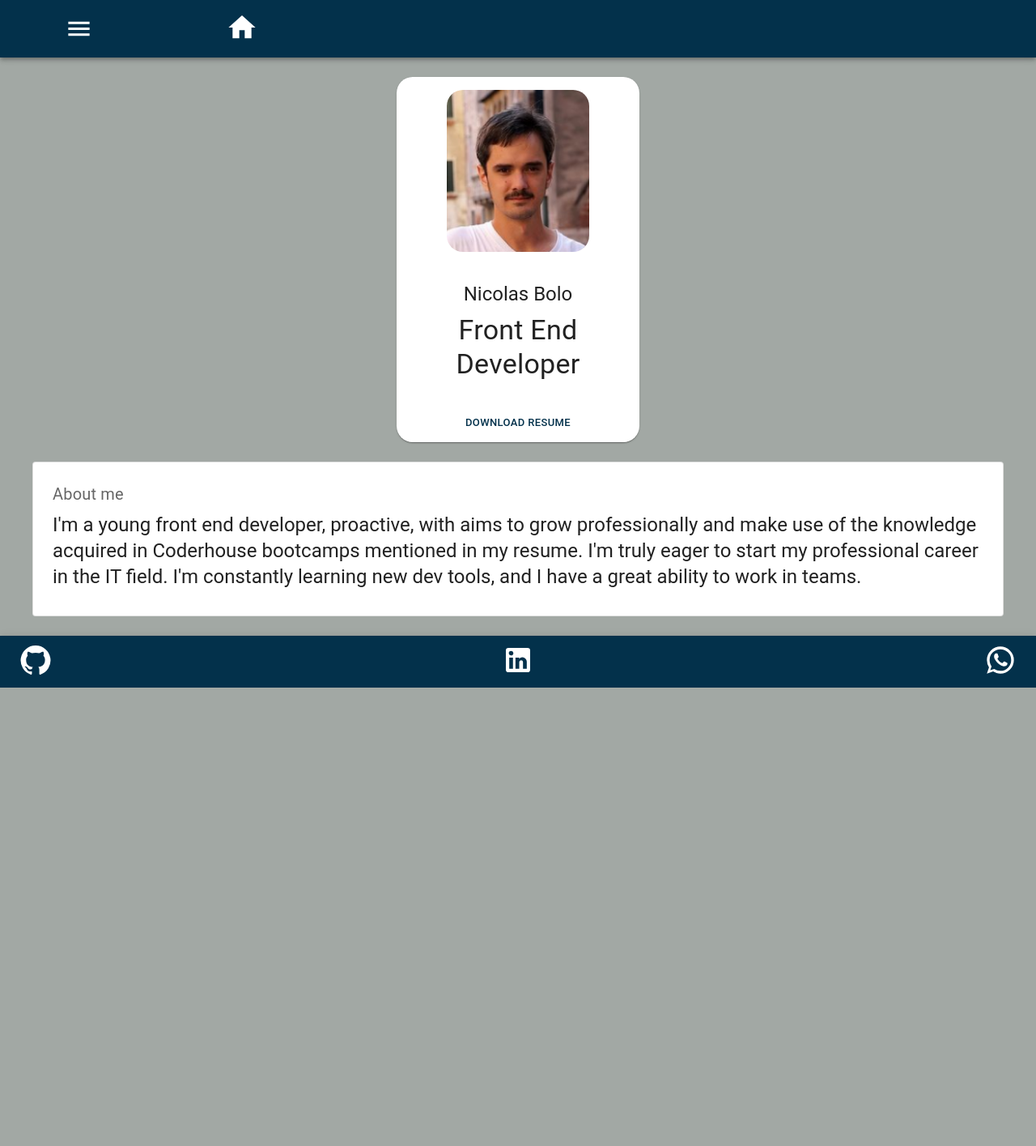
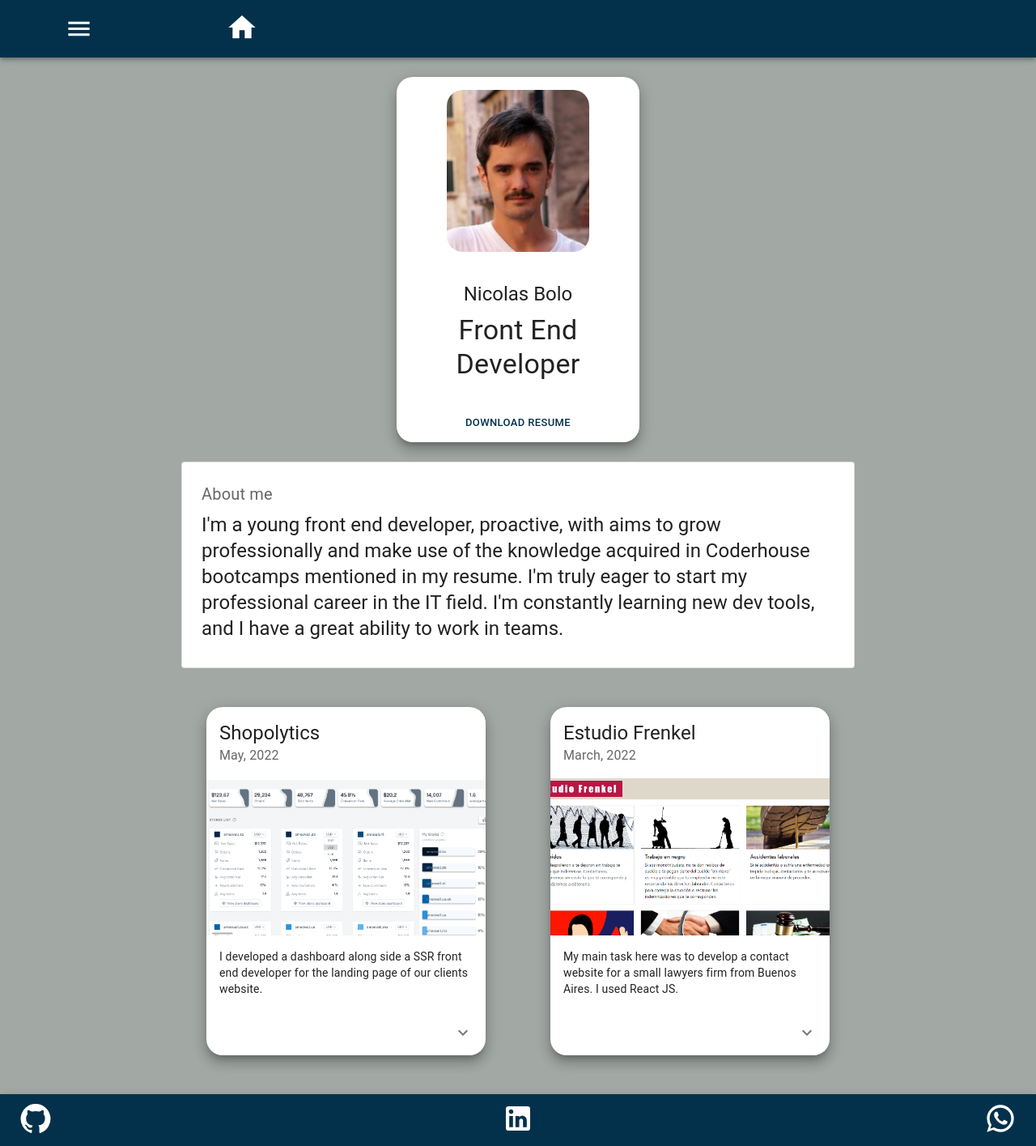
Before and after one commit to NicolasClaudioBolo/portfolio, a React (Create React App) app: page / in a window 1280 px wide. Shown: the whole page at 81% size. Before the commit the page ends 849 px from the top, so only its background shows below. Built offline with nearby package versions, Linux system fonts and the light colour scheme.

Commit message:
Different UX

```diff
--- a/src/components/CoverLetter.js
+++ b/src/components/CoverLetter.js
@@ -28,7 +28,7 @@ const card = (
 
 export default function OutlinedCard() {
   return (
-    <Box sx={{ minWidth: 275, mx:5, my:3, borderRadius:45}}>
+    <Box sx={{ minWidth: 275, mx:28, my:3}}>
       <Card variant="outlined">{card}</Card>
     </Box>
   );
--- a/src/components/ExperienceCard.js
+++ b/src/components/ExperienceCard.js
@@ -33,7 +33,7 @@ const work = job
 
   return (
     <div>
-        <Card sx={{ maxWidth: 345, my:3, mx:5 }}>
+        <Card sx={{ maxWidth: 345, my:3, mx:5, borderRadius:5, boxShadow:10 }}>
         <CardHeader
             title={work.title}
             subheader={work.date}
--- a/src/components/ProfileCard.js
+++ b/src/components/ProfileCard.js
@@ -17,7 +17,7 @@ export default function MediaCard() {
       justifyContent="center"
       alignItems="center"
       sx={{ my: 3 }}>
-        <Card sx={{ maxWidth: 300, borderRadius:5 }}>
+        <Card sx={{ maxWidth: 300, borderRadius:5, boxShadow:10 }}>
           <CardMedia
             component="img"
             height="200"
--- a/src/views/Experience.js
+++ b/src/views/Experience.js
@@ -18,7 +18,7 @@ const Experience = () => {
       title: "Estudio Frenkel",
       date: "March, 2022",
       img: estudiofrenkel_img,
-      description: "I'm currently working on my first job as a web developer, programming a web app for a small lawyers firm from Buenos Aires. I'm using React.JS for the development.",
+      description: "My main task here was to develop a contact website for a small lawyers firm from Buenos Aires. I used React JS.",
       techs: "ReactJS, Reactstrap and pure CSS.",
       alt: "Estudio Frenkel"
     }
@@ -34,7 +34,7 @@ const Experience = () => {
         {data.map((job, i)=>{
           return(
             <div direction="column" xs={12} sm={6}>
-              <ExperienceCard job={job} key={i} />
+              <ExperienceCard job={job} key={i}/>
             </div>
           )
         })}
--- a/src/views/Home.js
+++ b/src/views/Home.js
@@ -2,6 +2,7 @@ import React from 'react'
 import ProfileCard from '../components/ProfileCard'
 import { Grid } from '@mui/material';
 import CoverLetter from '../components/CoverLetter'
+import Experience from './Experience'
 import '../App.css'
 
 const Home = () => {
@@ -13,6 +14,9 @@ const Home = () => {
     <Grid>
       <CoverLetter/>
     </Grid>
+    <Grid>
+      <Experience />
+    </Grid>
     </div>
   )
 }
```
